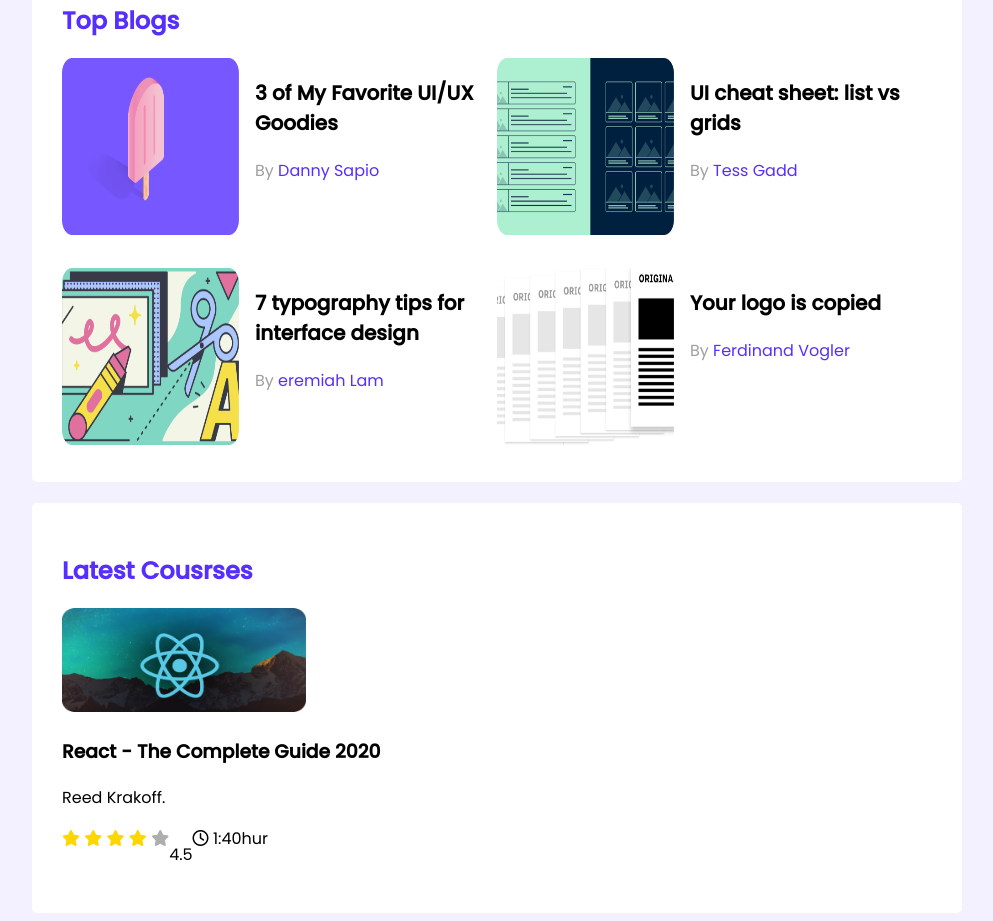
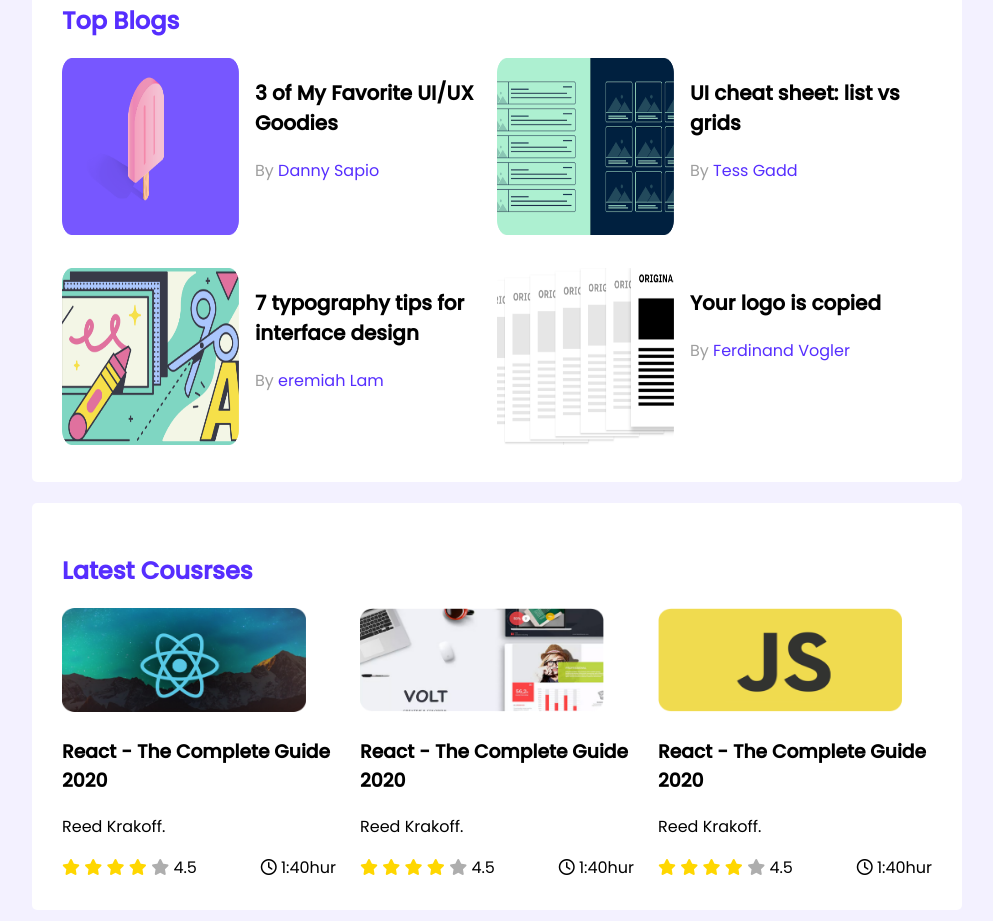
Before and after one commit to kowsarahammd80/leadar-board-css3, a plain HTML site: page index.html in a window 1280 px wide. Shown: the part 346-1267 px from the top of the page, without its empty margins (143-1136 px from the left). Drawn offline with Linux system fonts and the light colour scheme.

Commit message:
responsive

```diff
--- a/index.html
+++ b/index.html
@@ -115,8 +115,59 @@
                                     <i class="fa-solid fa-star filled"></i>
                                     <i class="fa-solid fa-star filled"></i>
                                     <i class="fa-solid fa-star emty"></i>
+                                    <span>4.5</span>
                                   </div>
-                                  <p>4.5</p>
+
+                                  <div class="course-duration">
+                                    <i class="fa-regular fa-clock"></i>
+                                     1:40hur
+                                  </div>
+                              </div>
+
+                       </div>
+                  </div>
+                  <div class="course">
+                       <div class="course-banner">
+                            <img src="images/courses/course-2.png" alt="">
+                       </div>
+                       <div class="course-detail">
+                          <h3 class="course-titel">React - The Complete Guide 2020</h3>
+                            <p class="course-author">Reed Krakoff.</p>
+                              <div class="course-info">
+                                  <div class="reting">
+                                    <i class="fa-solid fa-star filled"></i>
+                                    <i class="fa-solid fa-star filled"></i>
+                                    <i class="fa-solid fa-star filled"></i>
+                                    <i class="fa-solid fa-star filled"></i>
+                                    <i class="fa-solid fa-star emty"></i>
+                                    <span>4.5</span>
+                                  </div>
+
+                                  <div class="course-duration">
+                                    <i class="fa-regular fa-clock"></i>
+                                     1:40hur
+                                  </div>
+                              </div>
+
+                       </div>
+                  </div>
+                  <div class="course">
+                       <div class="course-banner">
+                            <img src="images/courses/course-3.png" alt="">
+                       </div>
+                       <div class="course-detail">
+                          <h3 class="course-titel">React - The Complete Guide 2020</h3>
+                            <p class="course-author">Reed Krakoff.</p>
+                              <div class="course-info">
+                                  <div class="reting">
+                                    <i class="fa-solid fa-star filled"></i>
+                                    <i class="fa-solid fa-star filled"></i>
+                                    <i class="fa-solid fa-star filled"></i>
+                                    <i class="fa-solid fa-star filled"></i>
+                                    <i class="fa-solid fa-star emty"></i>
+                                    <span>4.5</span>
+                                  </div>
+
                                   <div class="course-duration">
                                     <i class="fa-regular fa-clock"></i>
                                      1:40hur
--- a/styles/style.css
+++ b/styles/style.css
@@ -87,6 +87,11 @@
 }
 
 /* courses style stsrt  */
+.courses{
+  display: grid;
+  grid-template-columns: repeat(3,1fr);
+  grid-column-gap: 24px;
+}
 
 .course .course-banner img{
    width: 244px;
@@ -100,4 +105,38 @@
 }
 .course-info{
   display: flex;
+   align-items: center;
+  justify-content: space-between;
+
 }
+
+  /* media queries(device responce) */
+
+     /* mobile device */
+     @media only screen and (max-width: 688px){
+      .container{
+        width: 100%;
+      }
+      .players, .blogs, .courses{
+         /* background-color: red; */
+         grid-template-columns: repeat(1,1fr);
+      }
+      .player, .blog{
+        flex-direction: column;
+      }
+
+     }
+      /* teblet devices */
+      @media only screen and (min-width:689px) and (max-width:992px){
+            .container{
+              width: 100%;
+            }
+            .players, .courses{
+               /* background-color: red; */
+               grid-template-columns: repeat(2, 1fr);
+            }
+            .blogs{
+              grid-template-columns: repeat(1,1fr);
+            }
+
+      }
```
